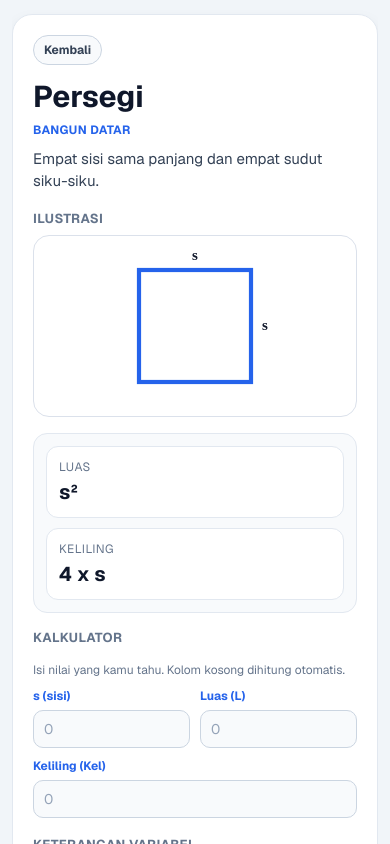
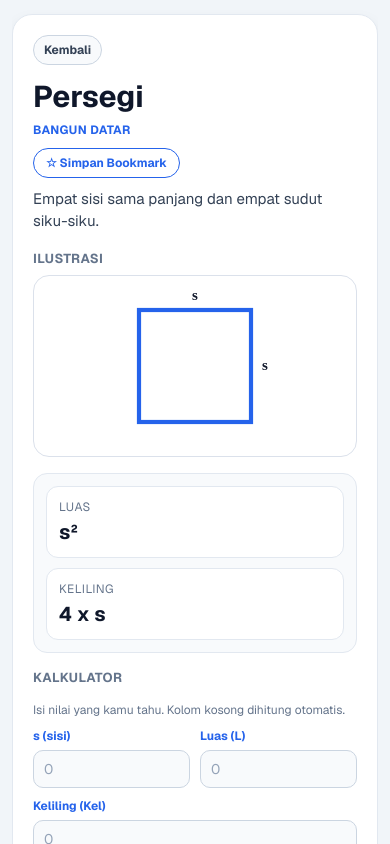
Before and after one commit to iskaelcom/rumus, a React Native app: screen / in a window 390 px wide. Both pictures are taken after a click on the element 195 px from the left and 379 px from the top of the page. Built offline with nearby package versions, Linux system fonts and the light colour scheme.

Commit message:
feat: Add formula bookmarking with persistent storage and a dedicated UI tab.

```diff
--- a/App.js
+++ b/App.js
@@ -13,12 +13,22 @@ import {
   useWindowDimensions,
 } from 'react-native';
 import { StatusBar } from 'expo-status-bar';
+import * as FileSystem from 'expo-file-system';
 import FormulaCard from './components/FormulaCard';
 import ShapeIllustration from './components/ShapeIllustration';
 import { DEFAULT_LOCALE, SUPPORTED_LOCALES, formulaSectionsByLocale } from './data/formulas';
 
 const STORAGE_KEY = 'rumus:last-selection:v1';
 const DEFAULT_SECTIONS = formulaSectionsByLocale[DEFAULT_LOCALE];
+const DEFAULT_SHAPE_IDS = new Set(
+  DEFAULT_SECTIONS.flatMap((section) => section.items.map((item) => item.id))
+);
+const BOOKMARK_SECTION_ID = 'bookmark';
+const BOOKMARK_THEME = {
+  primary: '#1e293b',
+  soft: '#e2e8f0',
+};
+const NATIVE_STORAGE_FILENAME = 'rumus-state.json';
 
 const UI_COPY = {
   id: {
@@ -30,6 +40,8 @@ const UI_COPY = {
     language: 'Bahasa',
     languageId: 'Indonesia',
     languageEn: 'English',
+    bookmarkTab: 'Bookmark',
+    bookmarkDescription: 'Rumus yang kamu simpan untuk akses cepat.',
     searchPlaceholder: 'Cari bangun atau rumus...',
     detectedCategory: (title) => `Terdeteksi: ${title}`,
     noSearchResult: 'Tidak ada hasil pencarian',
@@ -49,6 +61,8 @@ const UI_COPY = {
     language: 'Language',
     languageId: 'Indonesia',
     languageEn: 'English',
+    bookmarkTab: 'Bookmarks',
+    bookmarkDescription: 'Saved formulas for quick access.',
     searchPlaceholder: 'Search shapes or formulas...',
     detectedCategory: (title) => `Detected: ${title}`,
     noSearchResult: 'No search results',
@@ -72,11 +86,54 @@ const FONT_UI = Platform.select({
   default: 'sans-serif',
 });
 
+const getNativeStoragePath = () =>
+  FileSystem.documentDirectory
+    ? `${FileSystem.documentDirectory}${NATIVE_STORAGE_FILENAME}`
+    : null;
+
+const readPersistedState = async () => {
+  if (Platform.OS === 'web') {
+    if (typeof window === 'undefined') {
+      return null;
+    }
+    return window.localStorage.getItem(STORAGE_KEY);
+  }
+
+  const nativePath = getNativeStoragePath();
+  if (!nativePath) {
+    return null;
+  }
+
+  const info = await FileSystem.getInfoAsync(nativePath);
+  if (!info.exists) {
+    return null;
+  }
+  return FileSystem.readAsStringAsync(nativePath);
+};
+
+const writePersistedState = async (serializedValue) => {
+  if (Platform.OS === 'web') {
+    if (typeof window === 'undefined') {
+      return;
+    }
+    window.localStorage.setItem(STORAGE_KEY, serializedValue);
+    return;
+  }
+
+  const nativePath = getNativeStoragePath();
+  if (!nativePath) {
+    return;
+  }
+
+  await FileSystem.writeAsStringAsync(nativePath, serializedValue);
+};
+
 export default function App() {
   const { width } = useWindowDimensions();
   const isWide = width >= 900;
   const isPhone = width < 760;
   const [locale, setLocale] = useState(DEFAULT_LOCALE);
+  const [bookmarkedShapeIds, setBookmarkedShapeIds] = useState([]);
   const formulaSections = useMemo(
     () => formulaSectionsByLocale[locale] || DEFAULT_SECTIONS,
     [locale]
@@ -89,9 +146,51 @@ export default function App() {
   const fadeAnim = useRef(new Animated.Value(1)).current;
   const mobileDetailAnim = useRef(new Animated.Value(0)).current;
 
+  const sectionByItemId = useMemo(() => {
+    const map = new Map();
+    formulaSections.forEach((section) => {
+      section.items.forEach((item) => {
+        map.set(item.id, section);
+      });
+    });
+    return map;
+  }, [formulaSections]);
+
+  const itemById = useMemo(() => {
+    const map = new Map();
+    formulaSections.forEach((section) => {
+      section.items.forEach((item) => {
+        map.set(item.id, item);
+      });
+    });
+    return map;
+  }, [formulaSections]);
+
+  const bookmarkItems = useMemo(
+    () => bookmarkedShapeIds.map((itemId) => itemById.get(itemId)).filter(Boolean),
+    [bookmarkedShapeIds, itemById]
+  );
+
+  const sectionsWithBookmarks = useMemo(() => {
+    if (!bookmarkItems.length) {
+      return formulaSections;
+    }
+    return [
+      {
+        id: BOOKMARK_SECTION_ID,
+        title: copy.bookmarkTab,
+        description: copy.bookmarkDescription,
+        theme: BOOKMARK_THEME,
+        items: bookmarkItems,
+      },
+      ...formulaSections,
+    ];
+  }, [bookmarkItems, formulaSections, copy.bookmarkTab, copy.bookmarkDescription]);
+
   const activeSection = useMemo(
-    () => formulaSections.find((section) => section.id === activeSectionId) || formulaSections[0],
-    [activeSectionId, formulaSections]
+    () =>
+      sectionsWithBookmarks.find((section) => section.id === activeSectionId) || sectionsWithBookmarks[0],
+    [activeSectionId, sectionsWithBookmarks]
   );
 
   const [activeShapeId, setActiveShapeId] = useState(DEFAULT_SECTIONS[0].items[0].id);
@@ -123,19 +222,63 @@ export default function App() {
       const parsed = JSON.parse(raw);
       const storedLocale = SUPPORTED_LOCALES.includes(parsed.locale) ? parsed.locale : DEFAULT_LOCALE;
       const sectionsForLocale = formulaSectionsByLocale[storedLocale] || DEFAULT_SECTIONS;
-      const storedSection = sectionsForLocale.find((section) => section.id === parsed.activeSectionId);
-      if (!storedSection) {
+      const storedBookmarks = Array.isArray(parsed.bookmarkedShapeIds)
+        ? parsed.bookmarkedShapeIds.filter((itemId) => DEFAULT_SHAPE_IDS.has(itemId))
+        : [];
+
+      // Improved restoration logic:
+      // 1. Try to restore the previously active section first.
+      // 2. If it's the bookmark section, make sure bookmarks exist.
+      // 3. Otherwise default to the first section.
+      let nextSectionId = sectionsForLocale[0].id;
+      const wasOnBookmark = parsed.activeSectionId === BOOKMARK_SECTION_ID;
+
+      if (wasOnBookmark && storedBookmarks.length > 0) {
+        nextSectionId = BOOKMARK_SECTION_ID;
+      } else {
+        const matchingSection = sectionsForLocale.find(s => s.id === parsed.activeSectionId);
+        if (matchingSection) {
+          nextSectionId = matchingSection.id;
+        } else if (storedBookmarks.length > 0) {
+          // If previous section is invalid but we have bookmarks, default to bookmarks
+          nextSectionId = BOOKMARK_SECTION_ID;
+        }
+      }
+
+      // Restore active shape
+      let nextShapeId = sectionsForLocale[0].items[0].id;
+      const activeShapeIdFromStorage = typeof parsed.activeShapeId === 'string' ? parsed.activeShapeId : '';
+
+      if (nextSectionId === BOOKMARK_SECTION_ID) {
+        nextShapeId = storedBookmarks.includes(activeShapeIdFromStorage)
+          ? activeShapeIdFromStorage
+          : storedBookmarks[0];
+      } else {
+        const currentSection = sectionsForLocale.find(s => s.id === nextSectionId);
+        if (currentSection) {
+          const storedShape = currentSection.items.find(item => item.id === activeShapeIdFromStorage);
+          nextShapeId = storedShape ? storedShape.id : currentSection.items[0].id;
+        }
+      }
+
       setLocale(storedLocale);
-        setActiveSectionId(sectionsForLocale[0].id);
-        setActiveShapeId(sectionsForLocale[0].items[0].id);
-        return;
-      }
-      const storedShape = storedSection.items.find((item) => item.id === parsed.activeShapeId);
-      setLocale(storedLocale);
-      setActiveSectionId(storedSection.id);
-      setActiveShapeId(storedShape ? storedShape.id : storedSection.items[0].id);
-      if (storedShape && parsed.mobileOpenId === storedShape.id) {
-        setMobileOpenId(storedShape.id);
+      setBookmarkedShapeIds(storedBookmarks);
+      setActiveSectionId(nextSectionId);
+      setActiveShapeId(nextShapeId);
+
+      // Restore mobileOpenId:
+      // Check if the mobileOpenId exists in ANY section for the current locale (including bookmarks)
+      const allItemsForLocale = [
+        ...sectionsForLocale.flatMap(s => s.items),
+        ...storedBookmarks.map(id => DEFAULT_SECTIONS.flatMap(s => s.items).find(item => item.id === id)).filter(Boolean)
+      ];
+
+      const validMobileOpenId =
+        typeof parsed.mobileOpenId === 'string' &&
+        allItemsForLocale.some(item => item.id === parsed.mobileOpenId);
+
+      if (validMobileOpenId) {
+        setMobileOpenId(parsed.mobileOpenId);
       }
     } catch (error) {
       // Ignore broken localStorage payload and continue with defaults.
@@ -156,16 +299,26 @@ export default function App() {
           activeSectionId,
           activeShapeId,
           mobileOpenId,
+          bookmarkedShapeIds,
         })
       );
     } catch (error) {
       // Ignore storage quota or privacy mode errors.
     }
-  }, [isStorageHydrated, locale, activeSectionId, activeShapeId, mobileOpenId]);
+  }, [isStorageHydrated, locale, activeSectionId, activeShapeId, mobileOpenId, bookmarkedShapeIds]);
 
   const openMobileDetail = (itemId) => {
     setActiveShapeId(itemId);
     setMobileOpenId(itemId);
+  };
+
+  const toggleBookmark = (itemId) => {
+    setBookmarkedShapeIds((prevIds) => {
+      if (prevIds.includes(itemId)) {
+        return prevIds.filter((storedId) => storedId !== itemId);
+      }
+      return [itemId, ...prevIds];
+    });
   };
 
   const closeMobileDetail = () => {
@@ -183,15 +336,23 @@ export default function App() {
 
   const sectionMatches = useMemo(
     () =>
-      formulaSections.map((section) => ({
+      sectionsWithBookmarks.map((section) => ({
         id: section.id,
         title: section.title,
         items: keyword
           ? section.items.filter((item) => matchesSearchKeyword(item, keyword))
           : section.items,
       })),
-    [keyword, formulaSections]
+    [keyword, sectionsWithBookmarks]
   );
+
+  useEffect(() => {
+    const sectionStillExists = sectionsWithBookmarks.some((section) => section.id === activeSectionId);
+    if (sectionStillExists) {
+      return;
+    }
+    setActiveSectionId(sectionsWithBookmarks[0].id);
+  }, [sectionsWithBookmarks, activeSectionId]);
 
   const autoSectionId = useMemo(() => {
     if (!keyword) {
@@ -261,6 +422,10 @@ export default function App() {
 
   const activeShape = filteredItems.find((item) => item.id === activeShapeId) || filteredItems[0] || null;
   const mobileOpenShape = filteredItems.find((item) => item.id === mobileOpenId) || null;
+  const activeShapeSection = activeShape ? sectionByItemId.get(activeShape.id) || activeSection : activeSection;
+  const mobileOpenShapeSection = mobileOpenShape
+    ? sectionByItemId.get(mobileOpenShape.id) || activeSection
+    : activeSection;
 
   const totalShapes = formulaSections.reduce((acc, section) => acc + section.items.length, 0);
 
@@ -332,8 +497,39 @@ export default function App() {
           )}
         </View>
 
+        {isPhone ? (
           <View style={styles.tabBar}>
-          {formulaSections.map((section) => {
+            <ScrollView
+              horizontal
+              showsHorizontalScrollIndicator={false}
+              contentContainerStyle={styles.tabScrollContent}
+            >
+              {sectionsWithBookmarks.map((section) => {
+                const isActive = activeSection.id === section.id;
+                return (
+                  <Pressable
+                    key={section.id}
+                    onPress={() => setActiveSectionId(section.id)}
+                    style={[
+                      styles.tabButton,
+                      styles.tabButtonPhone,
+                      isActive && { backgroundColor: section.theme.primary, borderColor: section.theme.primary },
+                    ]}
+                  >
+                    <Text
+                      style={[styles.tabText, styles.tabTextPhone, isActive && styles.tabTextActive]}
+                      numberOfLines={1}
+                    >
+                      {section.title}
+                    </Text>
+                  </Pressable>
+                );
+              })}
+            </ScrollView>
+          </View>
+        ) : (
+          <View style={styles.tabBar}>
+            {sectionsWithBookmarks.map((section) => {
               const isActive = activeSection.id === section.id;
               return (
                 <Pressable
@@ -349,6 +545,7 @@ export default function App() {
               );
             })}
           </View>
+        )}
 
         <View style={[styles.contentArea, !isPhone && isWide && styles.contentAreaWide]}>
           <View style={[styles.selectorCard, isWide && styles.selectorCardWide, isPhone && styles.selectorCardPhone]}>
@@ -360,6 +557,9 @@ export default function App() {
             <View style={styles.shapeList}>
               {filteredItems.map((item) => {
                 const isSelected = isPhone ? item.id === mobileOpenId : item.id === activeShape?.id;
+                const isBookmarked = bookmarkedShapeIds.includes(item.id);
+                const itemSection = sectionByItemId.get(item.id) || activeSection;
+                const selectedTheme = activeSection.id === BOOKMARK_SECTION_ID ? itemSection.theme : activeSection.theme;
                 return (
                   <Pressable
                     key={item.id}
@@ -373,28 +573,35 @@ export default function App() {
                     style={[
                       styles.shapeButton,
                       isSelected && {
-                        backgroundColor: activeSection.theme.soft,
-                        borderColor: activeSection.theme.primary,
+                        backgroundColor: selectedTheme.soft,
+                        borderColor: selectedTheme.primary,
                       },
                     ]}
                   >
                     <View style={styles.shapeRow}>
                       <ShapeIllustration
                         shapeId={item.id}
-                        tintColor={activeSection.theme.primary}
+                        tintColor={itemSection.theme.primary}
                         locale={locale}
                         compact
                         style={styles.shapePreview}
                       />
                       <View style={styles.shapeTextBlock}>
-                        <Text style={[styles.shapeName, isSelected && { color: activeSection.theme.primary }]}>
+                        <View style={styles.shapeNameRow}>
+                          <Text style={[styles.shapeName, isSelected && { color: selectedTheme.primary }]}>
                             {item.name}
                           </Text>
+                          {isBookmarked && (
+                            <Text style={[styles.shapeBookmarkBadge, { color: itemSection.theme.primary }]}>
+                              ★
+                            </Text>
+                          )}
+                        </View>
                         <Text style={styles.shapeTagline} numberOfLines={1}>
                           {item.tagline}
                         </Text>
                         {isPhone && (
-                          <Text style={[styles.shapeTapHint, isSelected && { color: activeSection.theme.primary }]}>
+                          <Text style={[styles.shapeTapHint, isSelected && { color: selectedTheme.primary }]}>
                             {copy.viewFormula}
                           </Text>
                         )}
@@ -416,7 +623,13 @@ export default function App() {
           {!isPhone && (
             <Animated.View style={[styles.detailPanel, { opacity: fadeAnim }]}>
               {activeShape ? (
-                <FormulaCard item={activeShape} section={activeSection} locale={locale} />
+                <FormulaCard
+                  item={activeShape}
+                  section={activeShapeSection}
+                  locale={locale}
+                  isBookmarked={bookmarkedShapeIds.includes(activeShape.id)}
+                  onToggleBookmark={toggleBookmark}
+                />
               ) : (
                 <View style={styles.emptyCard}>
                   <Text style={styles.emptyTitle}>{copy.emptyTitle}</Text>
@@ -447,8 +660,10 @@ export default function App() {
           <ScrollView contentContainerStyle={styles.mobileOverlayContent}>
             <FormulaCard
               item={mobileOpenShape}
-              section={activeSection}
+              section={mobileOpenShapeSection}
               locale={locale}
+              isBookmarked={bookmarkedShapeIds.includes(mobileOpenShape.id)}
+              onToggleBookmark={toggleBookmark}
               mobileMode
               onBack={closeMobileDetail}
             />
@@ -601,6 +816,11 @@ const styles = StyleSheet.create({
     flexDirection: 'row',
     gap: 6,
   },
+  tabScrollContent: {
+    flexDirection: 'row',
+    gap: 6,
+    paddingRight: 2,
+  },
   tabButton: {
     flex: 1,
     borderRadius: 12,
@@ -611,11 +831,19 @@ const styles = StyleSheet.create({
     justifyContent: 'center',
     paddingVertical: 11,
   },
+  tabButtonPhone: {
+    flex: 0,
+    minWidth: 122,
+    paddingHorizontal: 14,
+  },
   tabText: {
     color: '#334155',
     fontSize: 14,
     fontWeight: '700',
     fontFamily: FONT_UI,
+  },
+  tabTextPhone: {
+    fontSize: 13,
   },
   tabTextActive: {
     color: '#ffffff',
@@ -730,11 +958,22 @@ const styles = StyleSheet.create({
   shapeTextBlock: {
     flex: 1,
   },
+  shapeNameRow: {
+    flexDirection: 'row',
+    alignItems: 'center',
+    gap: 6,
+  },
   shapeName: {
     color: '#0f172a',
     fontSize: 16,
     fontWeight: '700',
     marginBottom: 3,
+    fontFamily: FONT_UI,
+  },
+  shapeBookmarkBadge: {
+    fontSize: 13,
+    fontWeight: '700',
+    marginTop: -1,
     fontFamily: FONT_UI,
   },
   shapeTagline: {
--- a/components/FormulaCard.js
+++ b/components/FormulaCard.js
@@ -16,16 +16,28 @@ const COPY = {
     illustration: 'Ilustrasi',
     calculator: 'Kalkulator',
     variables: 'Keterangan Variabel',
+    addBookmark: 'Simpan Bookmark',
+    removeBookmark: 'Hapus Bookmark',
   },
   en: {
     back: 'Back',
     illustration: 'Illustration',
     calculator: 'Calculator',
     variables: 'Variable Notes',
+    addBookmark: 'Add Bookmark',
+    removeBookmark: 'Remove Bookmark',
   },
 };
 
-export default function FormulaCard({ item, section, locale = 'id', mobileMode = false, onBack }) {
+export default function FormulaCard({
+  item,
+  section,
+  locale = 'id',
+  mobileMode = false,
+  onBack,
+  isBookmarked = false,
+  onToggleBookmark,
+}) {
   const copy = COPY[locale] || COPY.id;
 
   return (
@@ -49,6 +61,22 @@ export default function FormulaCard({ item, section, locale = 'id', mobileMode =
           </View>
           <Text style={styles.title}>{item.name}</Text>
         </>
+      )}
+      {typeof onToggleBookmark === 'function' && (
+        <Pressable
+          onPress={() => onToggleBookmark(item.id)}
+          style={[
+            styles.bookmarkButton,
+            {
+              borderColor: section.theme.primary,
+              backgroundColor: isBookmarked ? section.theme.soft : '#ffffff',
+            },
+          ]}
+        >
+          <Text style={[styles.bookmarkButtonText, { color: section.theme.primary }]}>
+            {isBookmarked ? `★ ${copy.removeBookmark}` : `☆ ${copy.addBookmark}`}
+          </Text>
+        </Pressable>
       )}
       <Text style={styles.tagline}>{item.tagline}</Text>
       <Text style={styles.illustrationTitle}>{copy.illustration}</Text>
@@ -143,6 +171,19 @@ const styles = StyleSheet.create({
     marginTop: -4,
     fontFamily: FONT_UI,
   },
+  bookmarkButton: {
+    alignSelf: 'flex-start',
+    borderWidth: 1,
+    borderRadius: 999,
+    paddingHorizontal: 12,
+    paddingVertical: 6,
+    marginBottom: 10,
+  },
+  bookmarkButtonText: {
+    fontSize: 12,
+    fontWeight: '700',
+    fontFamily: FONT_UI,
+  },
   tagline: {
     fontSize: 15,
     color: '#334155',
```
Lines whose indentation alone changed are shown as unchanged.
